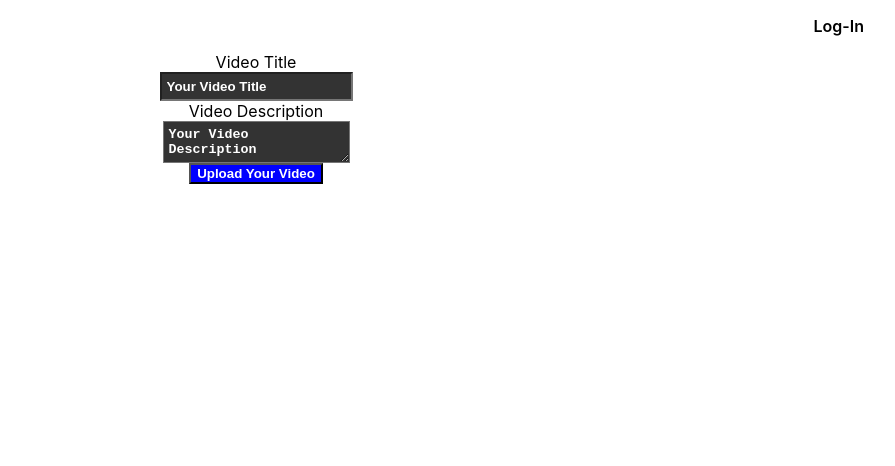
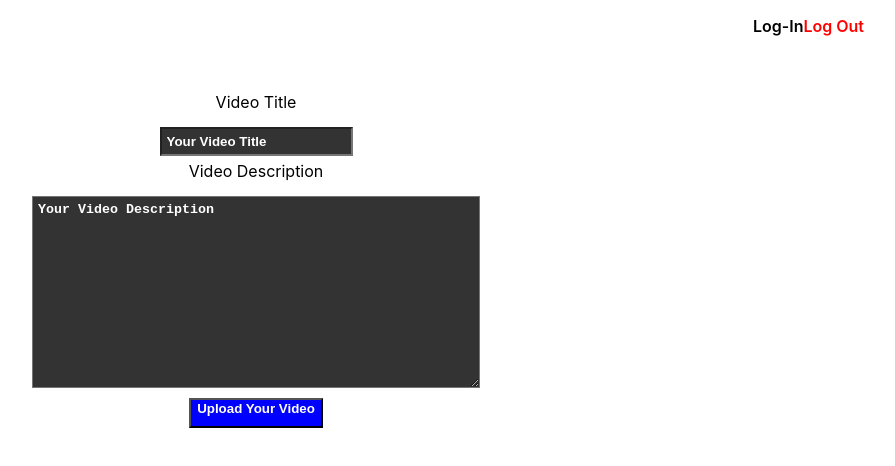
Before and after one commit to AJStolp/DD-Uploads, a React (Create React App) app: page /upload-videos in a window 1280 px wide. Shown: the top 466 px of the page, without its empty margins (384-1279 px from the left). Built offline with nearby package versions, Linux system fonts and the light colour scheme.

Commit message:
need to add spacing to links then deploy to static server

```diff
--- a/package.json
+++ b/package.json
@@ -3,6 +3,7 @@
   "version": "0.1.0",
   "private": true,
   "dependencies": {
+    "@fortawesome/fontawesome-free": "^5.13.0",
     "@testing-library/jest-dom": "^4.2.4",
     "@testing-library/react": "^9.5.0",
     "@testing-library/user-event": "^7.2.1",
--- a/src/App.js
+++ b/src/App.js
@@ -40,6 +40,7 @@ render(){
         <Route exact path='/Sign-in' component={SignIn} />
         <Route exact path='/home-page' component={HomePage} hideShowVideos={() => this.hideShowVideos()}/>
         <Route exact path='/upload-videos' component={UploadVideos} />
+        <Route exact path='/sign-in-form' component={SignIn}/>
       </Switch>
   </div>
     );
--- a/src/home-page-videos/home-page.js
+++ b/src/home-page-videos/home-page.js
@@ -1,6 +1,5 @@
 import React from 'react';
 import './home-page.css';
-// import { Route } from 'react-router-dom';
 import { Link } from 'react-router-dom';
 
 class HomePage extends React.Component {
--- a/src/landing-page/landing-page.css
+++ b/src/landing-page/landing-page.css
@@ -1,5 +1,9 @@
 *{
     box-sizing: border-box;
+    padding-bottom: 10px;
+}
+.welcome-text {
+    line-height: 1.75em;
 }
 ::placeholder {
     color: white;
@@ -54,11 +58,10 @@
     }
 
     .landing-form {
-        display: flex;
-        flex-direction: column;
-        padding: 5px;
-        justify-content: center;
         align-items: center;
         background-color: #95afc0;
     }
+    .landing-inputs {
+        width: 20vw;
+    }
 }
--- a/src/landing-page/landing-page.js
+++ b/src/landing-page/landing-page.js
@@ -9,11 +9,11 @@ function LandingPage (props) {
             <p className='welcome-text'>Explore the landscape of players greatest performances. If you feel like your skills can compete, then upload clips of your own!</p>
             <p>Do not forget to leave a rating!</p>
             <form className='landing-form'>
-                <label htmlFor='email'>Enter Your Email:</label>
+                <label htmlFor='email' className='landing-label'>Enter Your Email:</label>
                 <input type='email' required id='email' className='landing-inputs child' placeholder='Email'></input>
-                <label htmlFor='text'>Enter A Username:</label>
+                <label htmlFor='text' className='landing-label'>Enter A Username:</label>
                 <input type='text' id='text' className='landing-inputs child' placeholder='Username'></input>
-                <label htmlFor='password'>Enter Your Password:</label>
+                <label htmlFor='password' className='landing-label'>Enter Your Password:</label>
                 <input type='password' id='password' required className='landing-inputs child' placeholder='Password'></input>
                 <button type='button' className='landing-buttons child'>Sign up!</button>
             </form>
--- a/src/nav-log-in/nav-log-in.css
+++ b/src/nav-log-in/nav-log-in.css
@@ -1,11 +1,15 @@
+.log-in {
+    text-decoration: none;
+    color: black;
+    font-weight: 600;
+}
+.log-out {
+    color: red;
+    text-decoration: none;
+    font-weight: 600;
+}
 ul > li {
     list-style-type: none;
     text-align: right;
     margin-right: 2em;
 }
-
-.nav-log-in {
-    text-decoration: none;
-    color: black;
-    font-weight: 600;
-}
--- a/src/nav-log-in/nav-log-in.js
+++ b/src/nav-log-in/nav-log-in.js
@@ -5,11 +5,11 @@ import './nav-log-in.css';
 function Nav (props) {
 
         return (
-            <nav>
+            <nav className='nav-in-out'>
                <ul>
                     <li>
-                        <Link to='/Sign-in' onClick={props.hideShowNav} className='nav-log-in'>Log-In</Link>
-                        {/* <Link to='/upload-videos' className='upload-videos nav-log-in'>Upload Videos</Link> */}
+                        <Link to='/Sign-in' onClick={props.hideShowNav} className='log-in'>Log-In</Link>
+                        <Link to='/sign-in-form' className='log-out'>Log Out</Link>
                     </li>
                 </ul>
            </nav>
--- a/src/nav-sign-up/nav-sign-up.css
+++ b/src/nav-sign-up/nav-sign-up.css
@@ -1,9 +1,3 @@
-/* ul > li {
-    list-style-type: none;
-    text-align: right;
-    margin-right: 2em;
-} */
-
 .sign-up-link {
     text-decoration: none;
     color: black;
--- a/src/nav-sign-up/nav-sign-up.js
+++ b/src/nav-sign-up/nav-sign-up.js
@@ -9,7 +9,6 @@ function NavSignUp (props) {
                <ul>
                     <li>
                         <Link to='/' onClick={props.hideShowNav} className='sign-up-link'>Sign Up Page</Link>
-                        {/* <Link to='/upload-videos' className='upload-videos sign-up-link'>Upload Videos</Link> */}
                     </li>
                 </ul>
            </nav>
--- a/src/upload-videos/upload-videos.css
+++ b/src/upload-videos/upload-videos.css
@@ -3,14 +3,31 @@
     flex-direction: column;
     justify-content: center;
     align-items: center;
+    margin: 5px;
+    padding: 5px;
+}
+.child-upload {
+    margin: 5px;
 }
 .upload-inputs {
     background-color: #333333;
     padding: 5px;
-    font-weight: 600;
+    font-weight: 800;
+    color: white;
 }
 .upload-button {
     background-color: blue;
     color: white;
     font-weight: 700;
 }
+textarea {
+    width: 45vw;
+    height: 40vw;
+}
+
+@media(min-width: 48em) {
+    textarea {
+        width: 35vw;
+        height: 15vw;
+    }
+}
--- a/src/upload-videos/upload-videos.js
+++ b/src/upload-videos/upload-videos.js
@@ -1,18 +1,16 @@
 import React from 'react';
 import './upload-videos.css';
-import { findAllByPlaceholderText } from '@testing-library/react';
 
 class UploadVideos extends React.Component {
     render() {
         return (
             <div>
-
                 <form className='upload-videos-form'>
                     <label htmlFor='title'>Video Title</label>
-                    <input type='text' id='title' className='upload-inputs' placeholder='Your Video Title'/>
+                    <input type='text' id='title' className='upload-inputs child-upload' placeholder='Your Video Title'/>
                     <label htmlFor='description'>Video Description</label>
-                    <textarea id='description' className='upload-inputs' placeholder='Your Video Description'></textarea>
-                    <button type='submit' className='upload-button'>Upload Your Video</button>
+                    <textarea id='description' className='upload-inputs child-upload' placeholder='Your Video Description'></textarea>
+                    <button type='submit' className='upload-button child-upload'>Upload Your Video</button>
                 </form>
             </div>
         )
```
Also changed, not shown: 1 other file (tests, documents, lock files or other folders).
